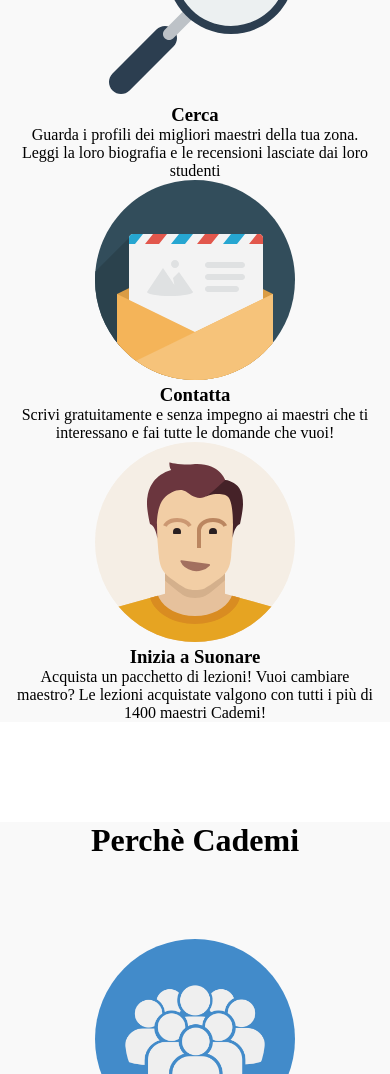
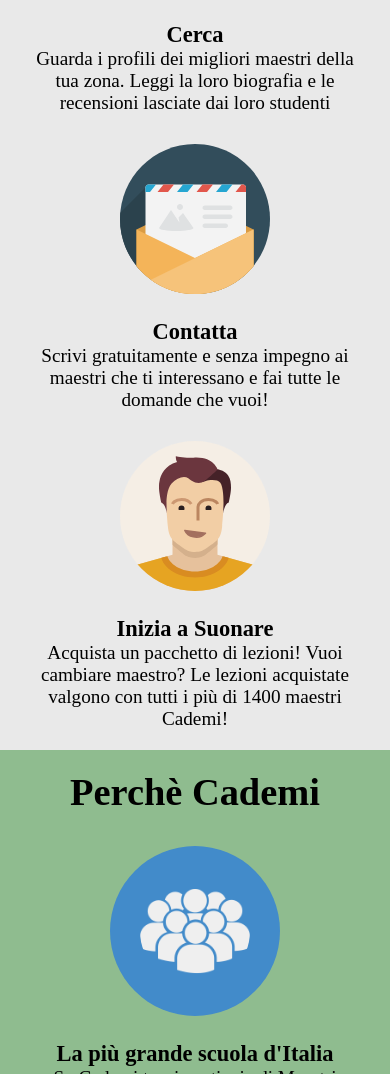
Before and after one commit to MarcoBagnasco/html-css-resp-wannabe-12bool, a plain HTML site: page index.html in a window 390 px wide. Shown: the part 926-2000 px from the top of the page. Drawn offline with Linux system fonts and the light colour scheme.

Commit message:
add mobile style

```diff
--- a/css/style.css
+++ b/css/style.css
@@ -75,8 +75,8 @@
 
 /* RESPONSIVE */
 /* TABLET */
-/* MD - 992px > Screen >= 768px */
-@media screen and (max-width: 991px) and (min-width: 768px){
+/* MD - 992px > Screen */
+@media screen and (max-width: 991px) {
   /* General */
   body{
     font-size: 1.2rem;
@@ -117,3 +117,33 @@
     padding: 0 20px 10px;
   }
 }
+
+/* MOBILE */
+/* XS - 768 > Screen */
+@media screen and (max-width: 767px){
+  /* General */
+  .row{
+    margin-top: 0;
+    padding-left: 20px;
+    padding-right: 20px;
+  }
+  img:not(#why .row img){
+    height: 150px;
+   }
+   #why .row img{
+     height: 170px;
+   }
+   /* Lezioni */
+  #lezioni .row>.right{
+    margin-top: 15px;
+    border-left: 0;
+  }
+  /* Steps */
+  #steps .row>.central{
+    padding-top: 30px;
+  }
+  /* Why */
+  #why.container{
+    background-color: #8FBC8F;
+  }
+}
```
